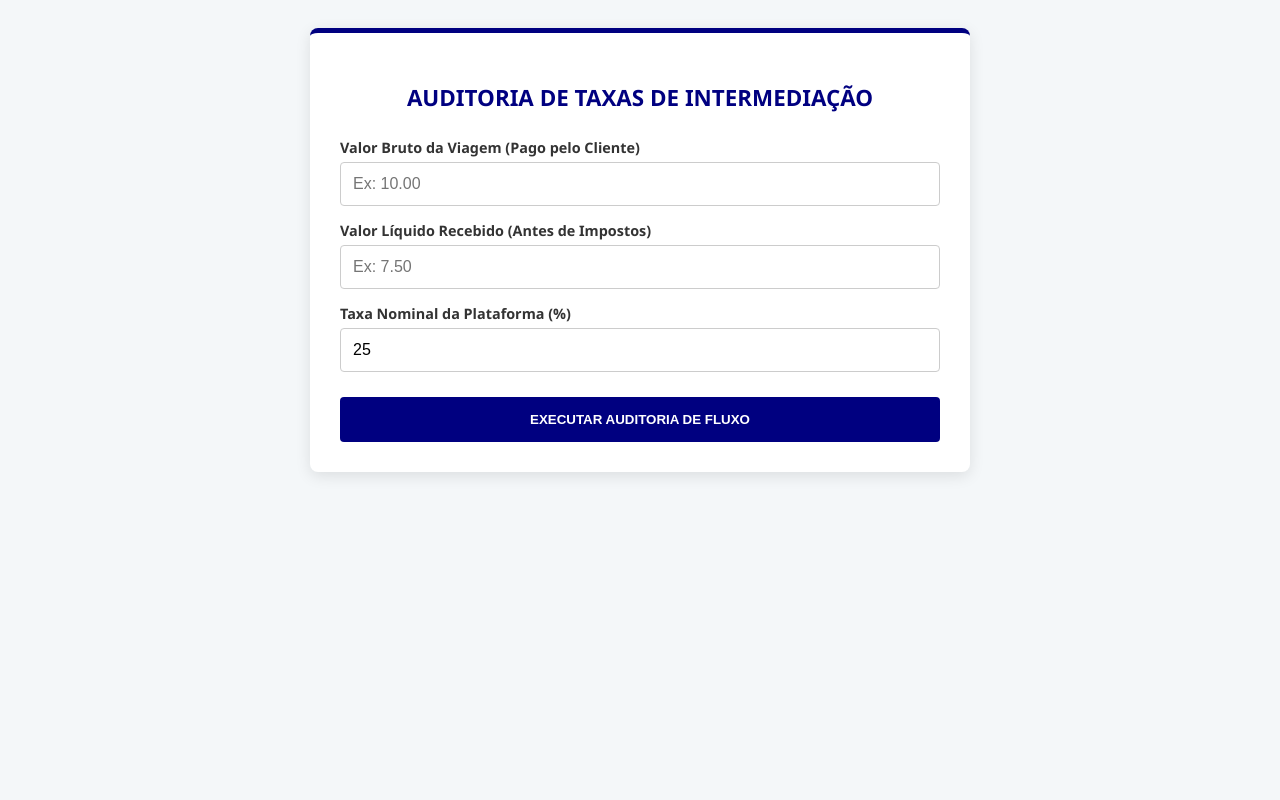
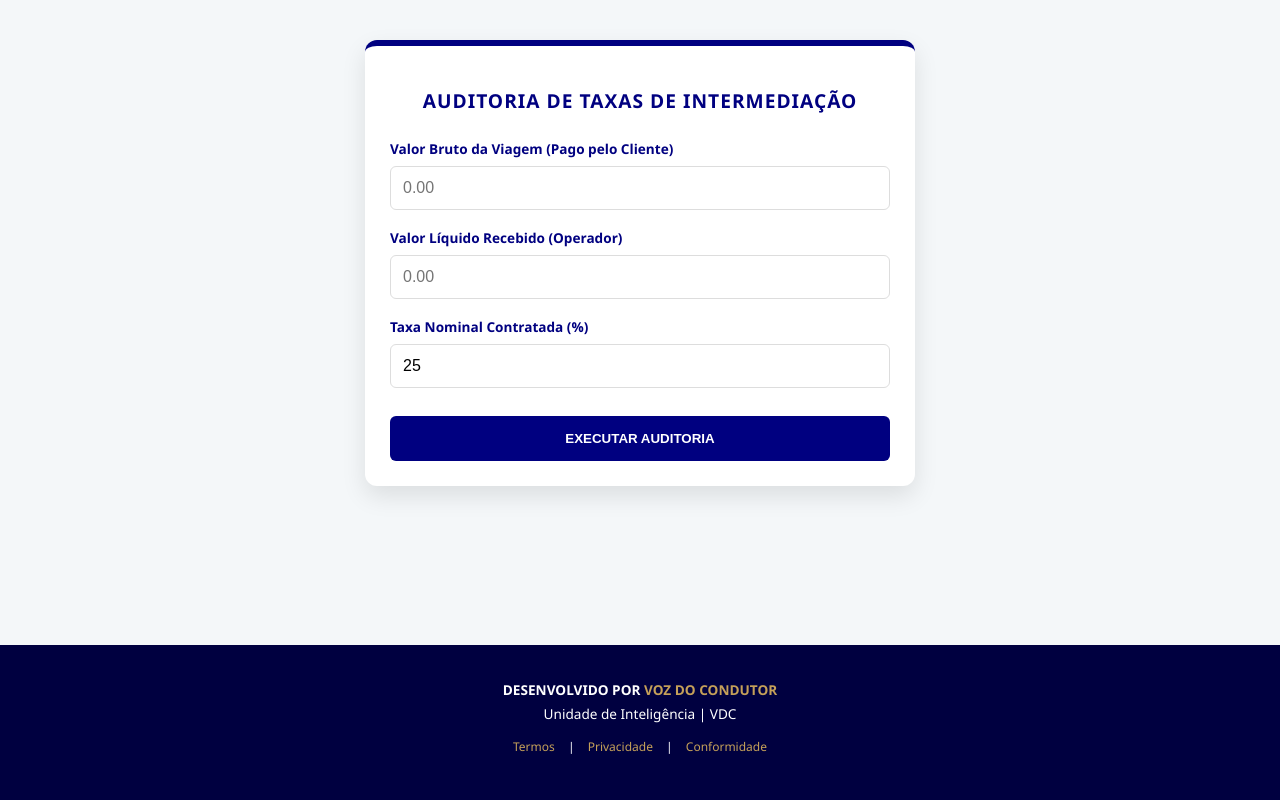
Before and after one commit to VDCpt/Calculo-do-diferencial-real-de-taxas-de-intermediacao-aplicadas, a plain HTML site: page index.html in a window 1280 px wide. Drawn offline with Linux system fonts and the light colour scheme.

Commit message:
Update index.html

```diff
--- a/index.html
+++ b/index.html
@@ -3,44 +3,183 @@
 <head>
     <meta charset="UTF-8">
     <meta name="viewport" content="width=device-width, initial-scale=1.0">
-    <title>Auditoria de Taxas VDC - Auditoria Forense</title>
+    <title>Auditoria de Taxas VDC | Inteligência e Peritagem</title>
+
+    <script src="https://cdnjs.cloudflare.com/ajax/libs/html2pdf.js/0.10.1/html2pdf.bundle.min.js"></script>
+
     <style>
-        :root { --navy: #000080; --gold: #c5a059; --light-bg: #f4f7f9; }
-        body { font-family: 'Segoe UI', Tahoma, Geneva, Verdana, sans-serif; background-color: var(--light-bg); color: #333; padding: 20px; }
-        .audit-card { max-width: 600px; margin: auto; background: white; padding: 30px; border-radius: 8px; border-top: 5px solid var(--navy); box-shadow: 0 4px 15px rgba(0,0,0,0.1); }
-        h2 { color: var(--navy); text-align: center; text-transform: uppercase; font-size: 1.4rem; margin-bottom: 25px; }
-        .input-group { margin-bottom: 15px; }
-        label { display: block; font-weight: 600; margin-bottom: 5px; font-size: 0.9rem; }
-        input { width: 100%; padding: 12px; border: 1px solid #ccc; border-radius: 4px; box-sizing: border-box; font-size: 1rem; }
-        .btn-calculate { width: 100%; background: var(--navy); color: white; padding: 15px; border: none; border-radius: 4px; font-weight: bold; cursor: pointer; transition: 0.3s; margin-top: 10px; }
-        .btn-calculate:hover { background: #000066; }
-        .results { margin-top: 25px; padding: 20px; border-radius: 4px; display: none; background: #fff; border: 1px solid #eee; }
-        .result-item { display: flex; justify-content: space-between; margin-bottom: 10px; padding-bottom: 5px; border-bottom: 1px dotted #ddd; }
-        .discrepancy { color: #d32f2f; font-weight: bold; }
-        .legal-note { font-size: 0.75rem; color: #777; margin-top: 20px; text-align: center; font-style: italic; }
+        :root {
+            --navy: #000080;
+            --gold: #c5a059;
+            --light-bg: #f4f7f9;
+            --danger: #d32f2f;
+            --success: #2e7d32;
+        }
+
+        body {
+            font-family: 'Segoe UI', Tahoma, Geneva, Verdana, sans-serif;
+            background-color: var(--light-bg);
+            color: #333;
+            margin: 0;
+            padding: 0;
+            display: flex;
+            flex-direction: column;
+            min-height: 100vh;
+        }
+
+        .main-content {
+            flex: 1;
+            padding: 20px;
+        }
+
+        .audit-card {
+            max-width: 500px;
+            margin: 20px auto;
+            background: white;
+            padding: 25px;
+            border-radius: 12px;
+            border-top: 6px solid var(--navy);
+            box-shadow: 0 10px 25px rgba(0,0,0,0.1);
+        }
+
+        h2 {
+            color: var(--navy);
+            text-align: center;
+            text-transform: uppercase;
+            font-size: 1.2rem;
+            margin-bottom: 25px;
+            letter-spacing: 1px;
+        }
+
+        .input-group { margin-bottom: 18px; }
+
+        label {
+            display: block;
+            font-weight: 600;
+            margin-bottom: 8px;
+            font-size: 0.85rem;
+            color: var(--navy);
+        }
+
+        input {
+            width: 100%;
+            padding: 12px;
+            border: 1px solid #ddd;
+            border-radius: 6px;
+            box-sizing: border-box;
+            font-size: 1rem;
+            transition: border-color 0.3s;
+        }
+
+        input:focus {
+            border-color: var(--gold);
+            outline: none;
+        }
+
+        .btn-main {
+            width: 100%;
+            background: var(--navy);
+            color: white;
+            padding: 15px;
+            border: none;
+            border-radius: 6px;
+            font-weight: bold;
+            cursor: pointer;
+            transition: 0.3s;
+            margin-top: 10px;
+            text-transform: uppercase;
+        }
+
+        .btn-main:hover { background: #000066; }
+
+        .btn-pdf {
+            width: 100%;
+            background: #555;
+            color: white;
+            padding: 12px;
+            border: none;
+            border-radius: 6px;
+            font-weight: bold;
+            cursor: pointer;
+            margin-top: 10px;
+            display: none; /* Só aparece após o cálculo */
+        }
+
+        .results {
+            margin-top: 25px;
+            padding: 20px;
+            border-radius: 8px;
+            display: none;
+            background: #fff;
+            border: 1px solid #eee;
+            animation: fadeIn 0.5s ease-in;
+        }
+
+        .result-item {
+            display: flex;
+            justify-content: space-between;
+            margin-bottom: 12px;
+            padding-bottom: 8px;
+            border-bottom: 1px solid #f0f0f0;
+            font-size: 0.9rem;
+        }
+
+        #resDif { font-weight: bold; }
+
+        .legal-note {
+            font-size: 0.7rem;
+            color: #888;
+            margin-top: 20px;
+            text-align: center;
+            line-height: 1.4;
+        }
+
+        /* Footer Otimizado */
+        footer {
+            background-color: #000040;
+            color: #ffffff;
+            padding: 30px 20px;
+            text-align: center;
+        }
+
+        .footer-content p { margin: 5px 0; font-size: 0.85rem; }
+        .footer-links { margin: 15px 0; font-size: 0.75rem; }
+        .footer-links a { color: var(--gold); text-decoration: none; margin: 0 10px; }
+
+        @keyframes fadeIn {
+            from { opacity: 0; transform: translateY(10px); }
+            to { opacity: 1; transform: translateY(0); }
+        }
+
+        @media (max-width: 480px) {
+            .audit-card { margin: 10px; padding: 20px; }
+            h2 { font-size: 1rem; }
+        }
     </style>
 </head>
 <body>
 
+<div class="main-content">
     <div class="audit-card">
         <h2>Auditoria de Taxas de Intermediação</h2>
 
         <div class="input-group">
             <label>Valor Bruto da Viagem (Pago pelo Cliente)</label>
-        <input type="number" id="bruto" placeholder="Ex: 10.00" step="0.01">
+            <input type="number" id="bruto" placeholder="0.00" step="0.01">
         </div>
 
         <div class="input-group">
-        <label>Valor Líquido Recebido (Antes de Impostos)</label>
-        <input type="number" id="liquido" placeholder="Ex: 7.50" step="0.01">
+            <label>Valor Líquido Recebido (Operador)</label>
+            <input type="number" id="liquido" placeholder="0.00" step="0.01">
         </div>
 
         <div class="input-group">
-        <label>Taxa Nominal da Plataforma (%)</label>
-        <input type="number" id="taxaNominal" placeholder="Ex: 25" value="25">
+            <label>Taxa Nominal Contratada (%)</label>
+            <input type="number" id="taxaNominal" value="25">
         </div>
 
-    <button class="btn-calculate" onclick="calcularAuditoria()">EXECUTAR AUDITORIA DE FLUXO</button>
+        <button class="btn-main" onclick="calcularAuditoria()">Executar Auditoria</button>
+        <button id="btnPdf" class="btn-pdf" onclick="gerarPdfEvidencia()">📥 Gerar PDF de Evidência</button>
 
         <div id="results" class="results">
             <div class="result-item">
@@ -53,12 +192,16 @@
             </div>
             <div class="result-item">
                 <span>Diferencial (Discrepância):</span>
-            <span id="resDif" class="discrepancy">-</span>
+                <span id="resDif">-</span>
             </div>
-        <p class="legal-note">Atenção: Valores acima da taxa nominal podem indicar custos ocultos ou erros de cálculo algorítmico.</p>
+            <p class="legal-note">Atenção: Diferenciais positivos indicam custos ocultos ou anomalias algorítmicas no fluxo financeiro.</p>
+        </div>
     </div>
 </div>
 
-<script src="script.js"></script>
-</body>
-</html>
+<footer>
+    <div class="footer-content">
+        <p><strong>DESENVOLVIDO POR <span style="color: var(--gold);">VOZ DO CONDUTOR</span></strong></p>
+        <p>Unidade de Inteligência | VDC</p>
+        <div class="footer-links">
+            <a href="#">Termos</a> | <a href="#">Privacidade</a> | <a href="#">Conformidade</a>
```
Lines whose indentation alone changed are shown as unchanged.
